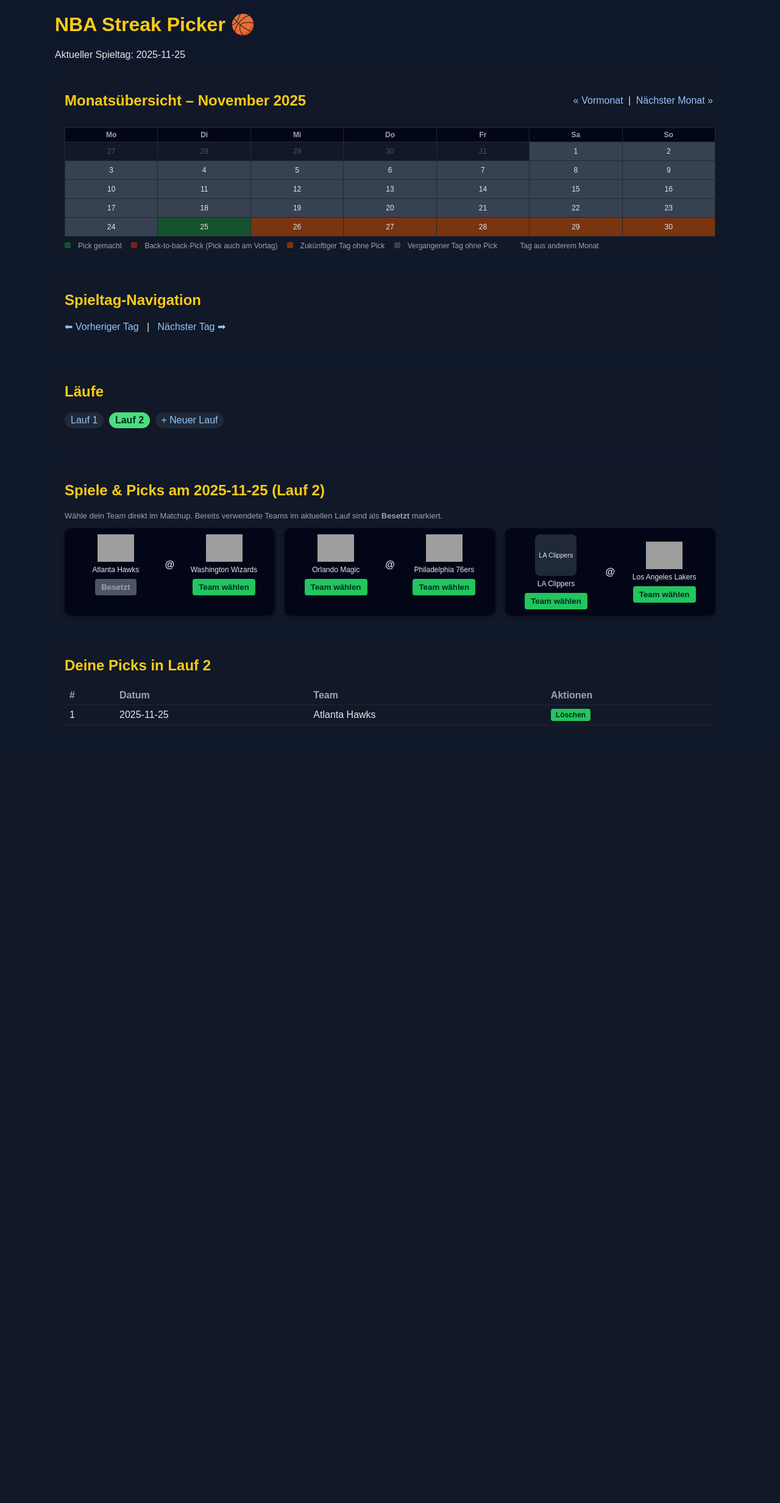
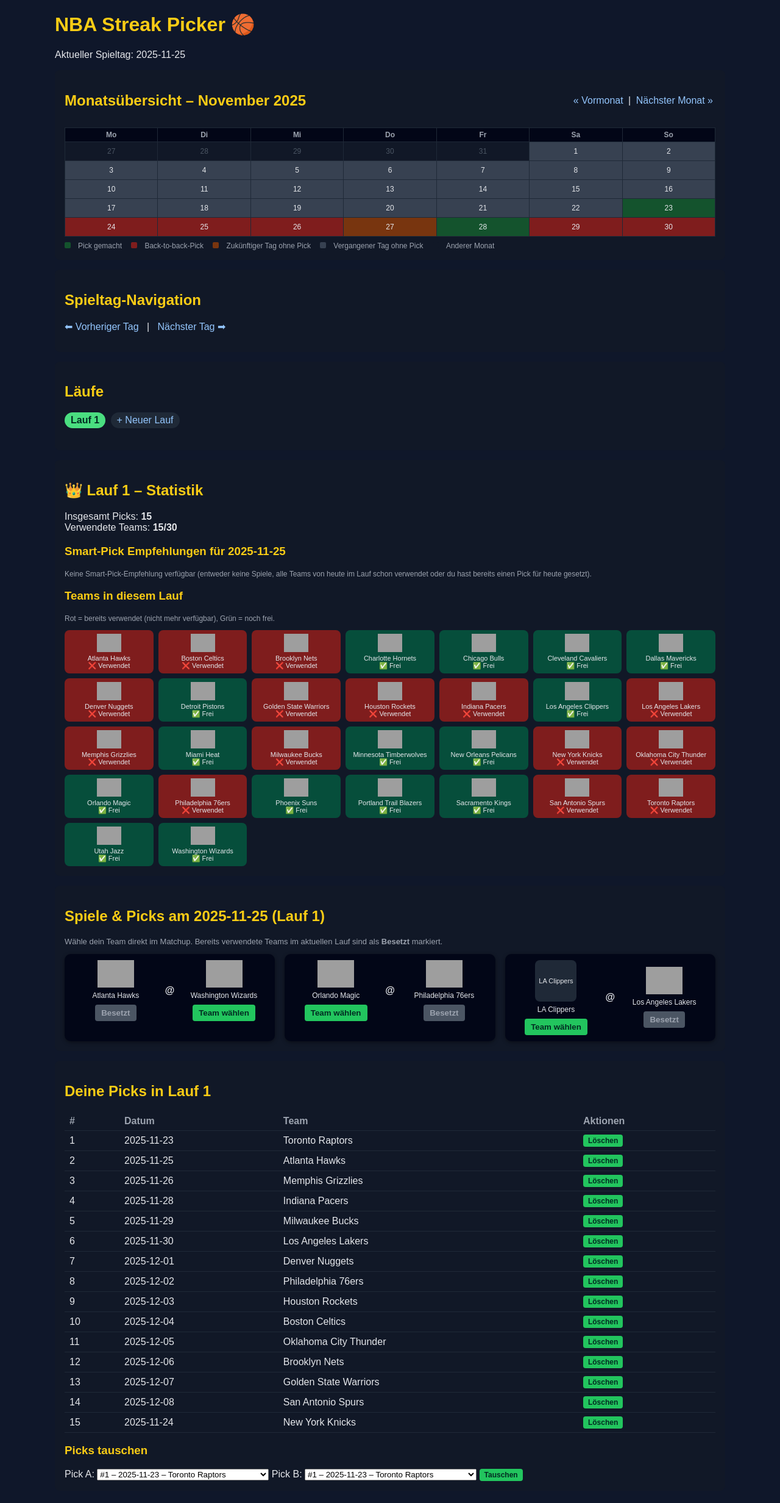
Before and after one commit to Texonic2/nba-streak-picker, a Flask app: page / in a window 1280 px wide. Shown: the whole page at 61% size. Before the commit the page ends 1189 px from the top, so only its background shows below. Run offline with Flask 3, Linux system fonts and the light colour scheme; grey boxes are pictures that could not be loaded.

Commit message:
Kalender verbessert, Predicter erstellt

```diff
--- a/app.py
+++ b/app.py
@@ -58,6 +58,40 @@
     "Washington Wizards": "https://cdn.nba.com/logos/nba/1610612764/global/L/logo.svg",
 }
 
+# Grobe Stärke-Skala (0–100) pro Team – für Smart Picks.
+TEAM_STRENGTH = {
+    "Boston Celtics": 96,
+    "Denver Nuggets": 93,
+    "Oklahoma City Thunder": 92,
+    "Minnesota Timberwolves": 91,
+    "Milwaukee Bucks": 90,
+    "New York Knicks": 89,
+    "Los Angeles Clippers": 88,
+    "Dallas Mavericks": 88,
+    "Phoenix Suns": 87,
+    "Cleveland Cavaliers": 87,
+    "Philadelphia 76ers": 86,
+    "Indiana Pacers": 85,
+    "New Orleans Pelicans": 84,
+    "Sacramento Kings": 84,
+    "Los Angeles Lakers": 83,
+    "Miami Heat": 82,
+    "Orlando Magic": 82,
+    "Golden State Warriors": 81,
+    "Houston Rockets": 80,
+    "Toronto Raptors": 79,
+    "Atlanta Hawks": 78,
+    "Chicago Bulls": 77,
+    "Memphis Grizzlies": 76,
+    "Brooklyn Nets": 76,
+    "San Antonio Spurs": 75,
+    "Utah Jazz": 75,
+    "Portland Trail Blazers": 74,
+    "Charlotte Hornets": 73,
+    "Detroit Pistons": 72,
+    "Washington Wizards": 72,
+}
+
 
 def _get_current_run_from_request(runs):
     run_param = request.args.get("run", type=int)
@@ -74,6 +108,71 @@
         except ValueError:
             pass
     return date.today()
+
+
+def build_smart_picks(games, used_teams, current_run, current_day_str):
+    """
+    Smart-Pick-Engine:
+    - berücksichtigt nur Teams, die in diesem Lauf noch nicht benutzt sind
+    - bevorzugt Heimteams
+    - bevorzugt Teams, die stärker als der Gegner eingeschätzt werden
+    - gibt sortierte Liste von Vorschlägen zurück (beste zuerst)
+    """
+    suggestions = []
+
+    # Wenn für den Tag schon ein Pick existiert, keine Vorschläge
+    if has_pick_on_date(current_day_str, current_run):
+        return []
+
+    for g in games:
+        visitor = g["visitor"]
+        home = g["home"]
+
+        for side, team in (("visitor", visitor), ("home", home)):
+            if team in used_teams:
+                # Schon benutzt in diesem Lauf → nicht verfügbar
+                continue
+
+            opponent = home if side == "visitor" else visitor
+            is_home = (side == "home")
+
+            team_strength = TEAM_STRENGTH.get(team, 80)
+            opp_strength = TEAM_STRENGTH.get(opponent, 80)
+
+            score = team_strength  # Basis: Stärke
+            reasons = [f"Team-Stärke {team_strength} vs. {opp_strength}"]
+
+            # Heimvorteil
+            if is_home:
+                score += 5
+                reasons.append("Heimspiel")
+
+            diff = team_strength - opp_strength
+            if diff >= 8:
+                score += 4
+                reasons.append("klar stärker als der Gegner")
+            elif diff >= 3:
+                score += 2
+                reasons.append("leicht stärker als der Gegner")
+            elif diff <= -5:
+                reasons.append("eigentlich Underdog")
+
+            suggestions.append(
+                {
+                    "team": team,
+                    "opponent": opponent,
+                    "home": is_home,
+                    "score": score,
+                    "reasons": reasons,
+                    "logo": TEAM_LOGOS.get(team),
+                }
+            )
+
+    # Nach Score sortieren, beste zuerst
+    suggestions.sort(key=lambda s: s["score"], reverse=True)
+
+    # Top 3 reichen
+    return suggestions[:3]
 
 
 @app.route("/", methods=["GET", "POST"])
@@ -145,32 +244,36 @@
     # === Spiele & Matchup-Karten für aktuellen Tag ===
     games = get_games_for_date(current_day)
 
+    game_cards = []
     if games:
-        teams_today = sorted(
-            {g["home"] for g in games} | {g["visitor"] for g in games}
-        )
-    else:
-        teams_today = []
+        for g in games:
+            visitor_name = g["visitor"]
+            home_name = g["home"]
 
-    game_cards = []
-    for g in games:
-        visitor_name = g["visitor"]
-        home_name = g["home"]
+            game_cards.append(
+                {
+                    "visitor": {
+                        "name": visitor_name,
+                        "logo": TEAM_LOGOS.get(visitor_name),
+                        "picked": already_picked(visitor_name, current_run),
+                    },
+                    "home": {
+                        "name": home_name,
+                        "logo": TEAM_LOGOS.get(home_name),
+                        "picked": already_picked(home_name, current_run),
+                    },
+                }
+            )
 
-        game_cards.append(
-            {
-                "visitor": {
-                    "name": visitor_name,
-                    "logo": TEAM_LOGOS.get(visitor_name),
-                    "picked": already_picked(visitor_name, current_run),
-                },
-                "home": {
-                    "name": home_name,
-                    "logo": TEAM_LOGOS.get(home_name),
-                    "picked": already_picked(home_name, current_run),
-                },
-            }
-        )
+    # Picks laden (für Statistik, Kalender, Smart Picks)
+    picks_for_run = get_picks_for_run(current_run)
+
+    # verwendete Teams im aktuellen Lauf
+    used_teams = sorted({p["team"] for p in picks_for_run})
+    used_set = set(used_teams)
+
+    # Smart-Pick-Vorschläge
+    smart_picks = build_smart_picks(games or [], used_set, current_run, current_day_str)
 
     # Tages-Navigation (+/- 1 Tag)
     prev_day = current_day - timedelta(days=1)
@@ -178,10 +281,7 @@
     prev_day_str = prev_day.isoformat()
     next_day_str = next_day.isoformat()
 
-    # === Picks laden (für Liste & Kalender) ===
-    picks_for_run = get_picks_for_run(current_run)
-
-    # Set von Pick-Daten im aktuellen Lauf
+    # === Kalender & B2B ===
     pick_dates = set()
     for p in picks_for_run:
         try:
@@ -190,30 +290,28 @@
         except ValueError:
             continue
 
-    # Back-to-back: Datum, an dem auch der Vortag ein Pick war
     b2b_dates = set()
     for d in pick_dates:
         if d - timedelta(days=1) in pick_dates:
             b2b_dates.add(d)
 
-    # === Monatskalender vorbereiten ===
-    cal = calendar.Calendar(firstweekday=0)  # 0 = Montag
+    cal = calendar.Calendar(firstweekday=0)
     month_weeks = []
     for week in cal.monthdatescalendar(current_day.year, current_day.month):
         week_cells = []
         for d in week:
-            in_month = (d.month == current_day.month)
+            in_month = d.month == current_day.month
             if not in_month:
                 css_class = "day-other"
             else:
                 if d in b2b_dates:
-                    css_class = "day-b2b"      # Rot
+                    css_class = "day-b2b"
                 elif d in pick_dates:
-                    css_class = "day-picked"   # Grün
+                    css_class = "day-picked"
                 elif d >= today:
-                    css_class = "day-future"   # Gelb
+                    css_class = "day-future"
                 else:
-                    css_class = "day-empty"    # Grau
+                    css_class = "day-empty"
 
             week_cells.append(
                 {
@@ -225,8 +323,7 @@
             )
         month_weeks.append(week_cells)
 
-    # Monatslabel & Navigation
-    month_label = current_day.strftime("%B %Y")  # z.B. "November 2025"
+    month_label = current_day.strftime("%B %Y")
 
     if current_day.month == 1:
         prev_month_day = date(current_day.year - 1, 12, 1)
@@ -240,6 +337,28 @@
 
     prev_month_str = prev_month_day.isoformat()
     next_month_str = next_month_day.isoformat()
+
+    # === Streak-Statistik ===
+    total_picks = len(picks_for_run)
+    total_teams = len(TEAM_LOGOS)
+
+    stats = {
+        "total_picks": total_picks,
+        "used_teams_count": len(used_teams),
+        "total_teams": total_teams,
+    }
+
+    # Status aller Teams
+    team_status = []
+    all_teams_sorted = sorted(TEAM_LOGOS.keys())
+    for t in all_teams_sorted:
+        team_status.append(
+            {
+                "name": t,
+                "logo": TEAM_LOGOS.get(t),
+                "used": t in used_set,
+            }
+        )
 
     return render_template(
         "index.html",
@@ -256,7 +375,10 @@
         month_weeks=month_weeks,
         month_label=month_label,
         prev_month_day=prev_month_str,
-        next_month_day=next_month_str,
+        next_month_day=next_month_day.isoformat(),
+        stats=stats,
+        team_status=team_status,
+        smart_picks=smart_picks,
     )
 
 
--- a/data/picks.json
+++ b/data/picks.json
@@ -73,10 +73,5 @@
     "date": "2025-11-24",
     "team": "New York Knicks",
     "run": 1
-  },
-  {
-    "date": "2025-11-25",
-    "team": "Atlanta Hawks",
-    "run": 2
   }
 ]
--- a/templates/index.html
+++ b/templates/index.html
@@ -83,7 +83,7 @@
             font-weight: bold;
         }
 
-        /* Kalender-Styles */
+        /* Kalender */
         .calendar-header {
             display: flex;
             justify-content: space-between;
@@ -119,20 +119,12 @@
             text-decoration: underline;
         }
 
-        .day-picked {
-            background: #14532d; /* Grün: Pick */
-        }
-        .day-b2b {
-            background: #7f1d1d; /* Rot: Back-to-back */
-        }
-        .day-future {
-            background: #78350f; /* Gelb: zukünftiger Tag ohne Pick */
-        }
-        .day-empty {
-            background: #374151; /* Grau: vergangener Tag ohne Pick */
-        }
+        .day-picked { background: #14532d; }
+        .day-b2b { background: #7f1d1d; }
+        .day-future { background: #78350f; }
+        .day-empty { background: #374151; }
         .day-other {
-            background: #111827; /* anderer Monat */
+            background: #111827;
             color: #4b5563;
         }
 
@@ -153,7 +145,7 @@
             margin-right: 4px;
         }
 
-        /* Matchup + Picks */
+        /* Matchups */
         .matchup-grid {
             display: grid;
             grid-template-columns: repeat(auto-fill, minmax(260px, 1fr));
@@ -204,6 +196,29 @@
             font-weight: bold;
             font-size: 16px;
         }
+
+        /* Team-Status */
+        .team-status-grid {
+            display: grid;
+            grid-template-columns: repeat(auto-fill, minmax(130px, 1fr));
+            gap: 8px;
+            margin-top: 10px;
+        }
+        .team-status-card {
+            background: #020617;
+            border-radius: 8px;
+            padding: 6px;
+            text-align: center;
+            font-size: 11px;
+        }
+        .team-status-card img {
+            max-width: 40px;
+            max-height: 40px;
+            display: block;
+            margin: 0 auto 4px;
+        }
+        .team-used { background: #7f1d1d; }
+        .team-free { background: #064e3b; }
     </style>
 </head>
 
@@ -211,7 +226,7 @@
     <h1>NBA Streak Picker 🏀</h1>
     <p>Aktueller Spieltag: {{ current_day }}</p>
 
-    <!-- Monatskalender -->
+    <!-- Kalender -->
     <div class="card">
         <div class="calendar-header">
             <h2>Monatsübersicht – {{ month_label }}</h2>
@@ -224,13 +239,7 @@
 
         <table class="calendar">
             <tr>
-                <th>Mo</th>
-                <th>Di</th>
-                <th>Mi</th>
-                <th>Do</th>
-                <th>Fr</th>
-                <th>Sa</th>
-                <th>So</th>
+                <th>Mo</th><th>Di</th><th>Mi</th><th>Do</th><th>Fr</th><th>Sa</th><th>So</th>
             </tr>
             {% for week in month_weeks %}
                 <tr>
@@ -247,10 +256,10 @@
 
         <div class="legend">
             <span><span class="legend-box" style="background:#14532d;"></span>Pick gemacht</span>
-            <span><span class="legend-box" style="background:#7f1d1d;"></span>Back-to-back-Pick (Pick auch am Vortag)</span>
+            <span><span class="legend-box" style="background:#7f1d1d;"></span>Back-to-back-Pick</span>
             <span><span class="legend-box" style="background:#78350f;"></span>Zukünftiger Tag ohne Pick</span>
             <span><span class="legend-box" style="background:#374151;"></span>Vergangener Tag ohne Pick</span>
-            <span><span class="legend-box" style="background:#111827;"></span>Tag aus anderem Monat</span>
+            <span><span class="legend-box" style="background:#111827;"></span>Anderer Monat</span>
         </div>
     </div>
 
@@ -279,6 +288,68 @@
             {% endfor %}
             <span class="lauf-pill"><a href="{{ url_for('new_run', day=current_day) }}">+ Neuer Lauf</a></span>
         </p>
+    </div>
+
+    <!-- Statistik + Smart Picks -->
+    <div class="card">
+        <h2>👑 Lauf {{ current_run }} – Statistik</h2>
+        <p>
+            Insgesamt Picks: <strong>{{ stats.total_picks }}</strong><br>
+            Verwendete Teams: <strong>{{ stats.used_teams_count }}/{{ stats.total_teams }}</strong>
+        </p>
+
+        <h3>Smart-Pick Empfehlungen für {{ current_day }}</h3>
+        {% if smart_picks %}
+            <ul>
+                {% for s in smart_picks %}
+                    <li style="margin-bottom:6px;">
+                        {% if loop.first %}
+                            <strong>Empfehlung:</strong>
+                        {% else %}
+                            Alternative:
+                        {% endif %}
+                        {{ s.team }}
+                        {% if s.home %}
+                            (Heim vs. {{ s.opponent }})
+                        {% else %}
+                            (Auswärts bei {{ s.opponent }})
+                        {% endif %}
+                        – Score: {{ s.score }}<br>
+                        <span style="font-size:12px; color:#9ca3af;">
+                            Gründe:
+                            {{ ", ".join(s.reasons) }}
+                        </span>
+                    </li>
+                {% endfor %}
+            </ul>
+        {% else %}
+            <p style="font-size: 12px; color: #9ca3af;">
+                Keine Smart-Pick-Empfehlung verfügbar
+                (entweder keine Spiele, alle Teams von heute im Lauf schon verwendet
+                oder du hast bereits einen Pick für heute gesetzt).
+            </p>
+        {% endif %}
+
+        <h3>Teams in diesem Lauf</h3>
+        <p style="font-size: 12px; color: #9ca3af;">
+            Rot = bereits verwendet (nicht mehr verfügbar), Grün = noch frei.
+        </p>
+
+        <div class="team-status-grid">
+            {% for t in team_status %}
+                <div class="team-status-card {% if t.used %}team-used{% else %}team-free{% endif %}">
+                    {% if t.logo %}
+                        <img src="{{ t.logo }}" alt="{{ t.name }} Logo">
+                    {% endif %}
+                    <div>{{ t.name }}</div>
+                    {% if t.used %}
+                        <div>❌ Verwendet</div>
+                    {% else %}
+                        <div>✅ Frei</div>
+                    {% endif %}
+                </div>
+            {% endfor %}
+        </div>
     </div>
 
     <!-- Matchups + Picks -->
```
